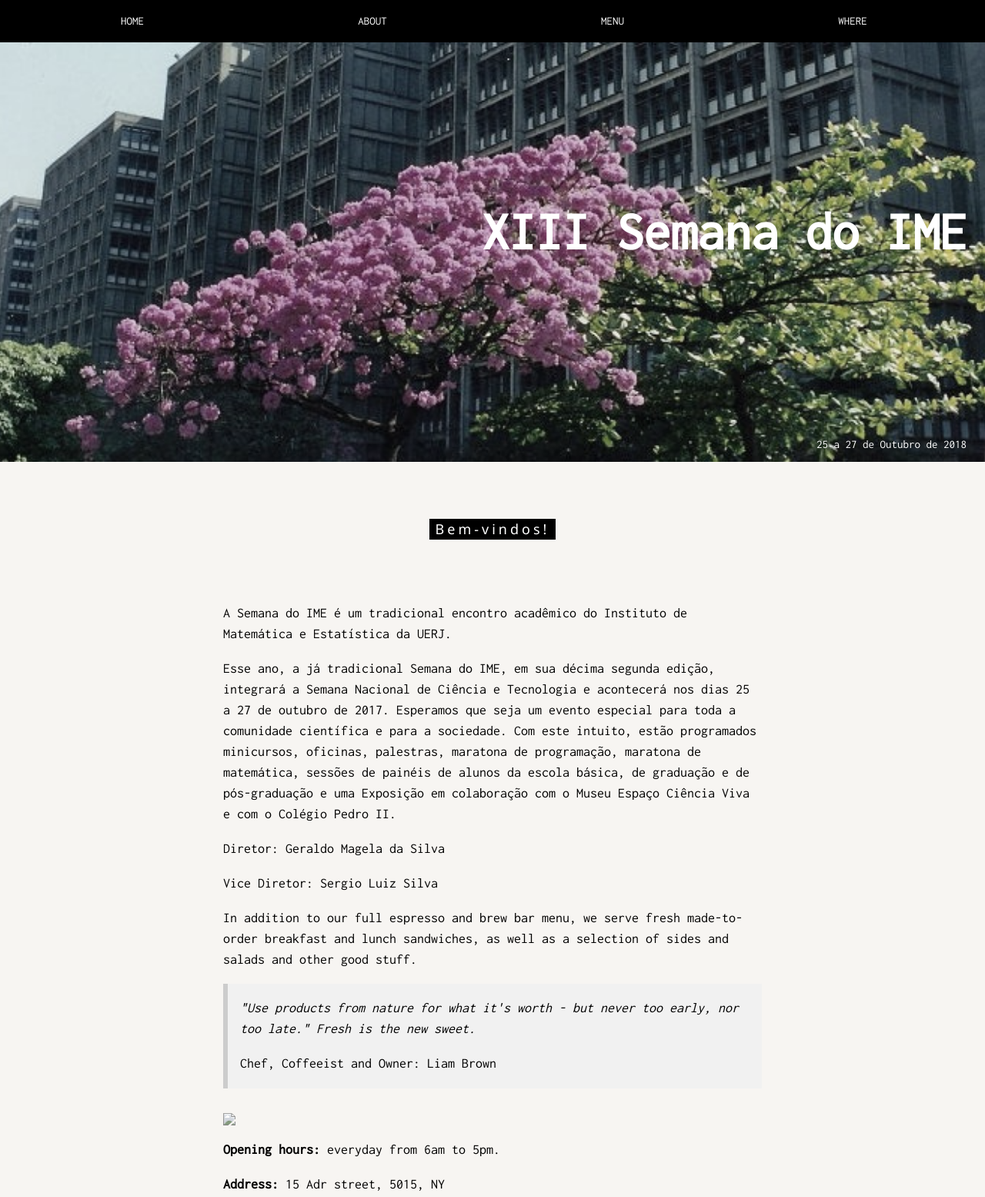
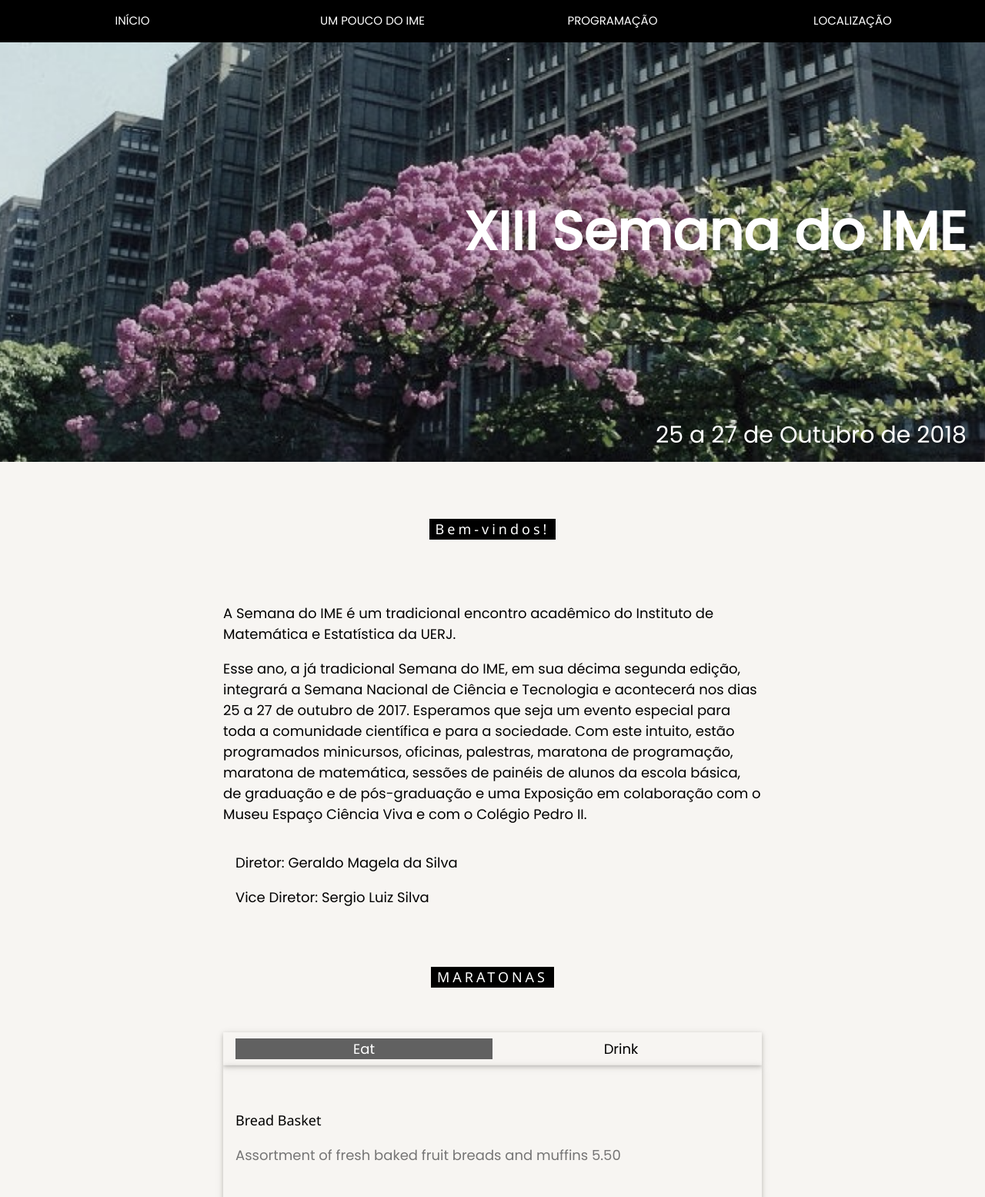
Before and after one commit to semanadoime2018/semanadoime2018.github.io, a plain HTML site: page index.html in a window 1280 px wide. Shown: the top 1555 px of the page at 77% size. Drawn offline with Linux system fonts and the light colour scheme; some packages are replaced by stand-ins of ours.

Commit message:
Update index.html
salvando por causa da chuva

```diff
--- a/index.html
+++ b/index.html
@@ -4,11 +4,13 @@
 <meta charset="UTF-8">
 <meta name="viewport" content="width=device-width, initial-scale=1">
 <link rel="stylesheet" href="index.css">
-<link rel="stylesheet" href="https://fonts.googleapis.com/css?family=Inconsolata">
+<!--link rel="stylesheet" href="https://fonts.googleapis.com/css?family=Inconsolata"-->
+<link rel="stylesheet" href="https://fonts.googleapis.com/css?family=Poppins">
 <style>
 body, html {
     height: 100%;
-    font-family: "Inconsolata", sans-serif;
+    //font-family: "Inconsolata", sans-serif;
+    font-family: "Poppins", sans-serif;
 }
 .bgimg {
     background-position: center;
@@ -26,16 +28,16 @@ body, html {
 <div class="w3-top">
   <div class="w3-row w3-padding w3-black">
     <div class="w3-col s3">
-      <a href="#" class="w3-button w3-block w3-black">HOME</a>
+      <a href="#" class="w3-button w3-block w3-black">INÍCIO</a>
     </div>
     <div class="w3-col s3">
-      <a href="#about" class="w3-button w3-block w3-black">ABOUT</a>
+      <a href="#about" class="w3-button w3-block w3-black">UM POUCO DO IME</a>
     </div>
     <div class="w3-col s3">
-      <a href="#menu" class="w3-button w3-block w3-black">MENU</a>
+      <a href="#menu" class="w3-button w3-block w3-black">PROGRAMAÇÃO</a>
     </div>
     <div class="w3-col s3">
-      <a href="#where" class="w3-button w3-block w3-black">WHERE</a>
+      <a href="#where" class="w3-button w3-block w3-black">LOCALIZAÇÃO</a>
     </div>
   </div>
 </div>
@@ -46,7 +48,7 @@ body, html {
     <span class="w3-text-white" style="font-size:70px"><b>XIII Semana do IME</b></span>
   </div>
   <div class="w3-display-bottomright w3-center w3-padding-large">
-    <span class="w3-text-white">25 a 27 de Outubro de 2018</span>
+    <span class="w3-text-white" style="font-size:30px">25 a 27 de Outubro de 2018</span>
   </div>
 </header>
 
@@ -59,18 +61,11 @@ body, html {
     <h5 class="w3-center w3-padding-64"><span class="w3-tag w3-wide">Bem-vindos!</span></h5>
     <p>A Semana do IME é um tradicional encontro acadêmico do Instituto de Matemática e Estatística da UERJ.</p>
     <p>Esse ano, a já tradicional Semana do IME, em sua décima segunda edição, integrará a Semana Nacional de Ciência e Tecnologia e acontecerá nos dias 25 a 27 de outubro de 2017. Esperamos que seja um evento especial para toda a comunidade científica e para a sociedade. Com este intuito, estão programados minicursos, oficinas, palestras, maratona de programação, maratona de matemática, sessões de painéis de alunos da escola básica, de graduação e de pós-graduação e uma Exposição em colaboração com o Museu Espaço Ciência Viva e com o Colégio Pedro II.</p>
-    <p>Diretor: Geraldo Magela da Silva</p>
-    <p>Vice Diretor: Sergio Luiz Silva</p>
 
-</p>
-    <p>In addition to our full espresso and brew bar menu, we serve fresh made-to-order breakfast and lunch sandwiches, as well as a selection of sides and salads and other good stuff.</p>
-    <div class="w3-panel w3-leftbar w3-light-grey">
-      <p><i>"Use products from nature for what it's worth - but never too early, nor too late." Fresh is the new sweet.</i></p>
-      <p>Chef, Coffeeist and Owner: Liam Brown</p>
+    <div class="w3-container" id="vip">
+        <p>Diretor: Geraldo Magela da Silva</p>
+        <p>Vice Diretor: Sergio Luiz Silva</p>
     </div>
-    <img src="/w3images/coffeeshop.jpg" style="width:100%;max-width:1000px" class="w3-margin-top">
-    <p><strong>Opening hours:</strong> everyday from 6am to 5pm.</p>
-    <p><strong>Address:</strong> 15 Adr street, 5015, NY</p>
   </div>
 </div>
 
```
